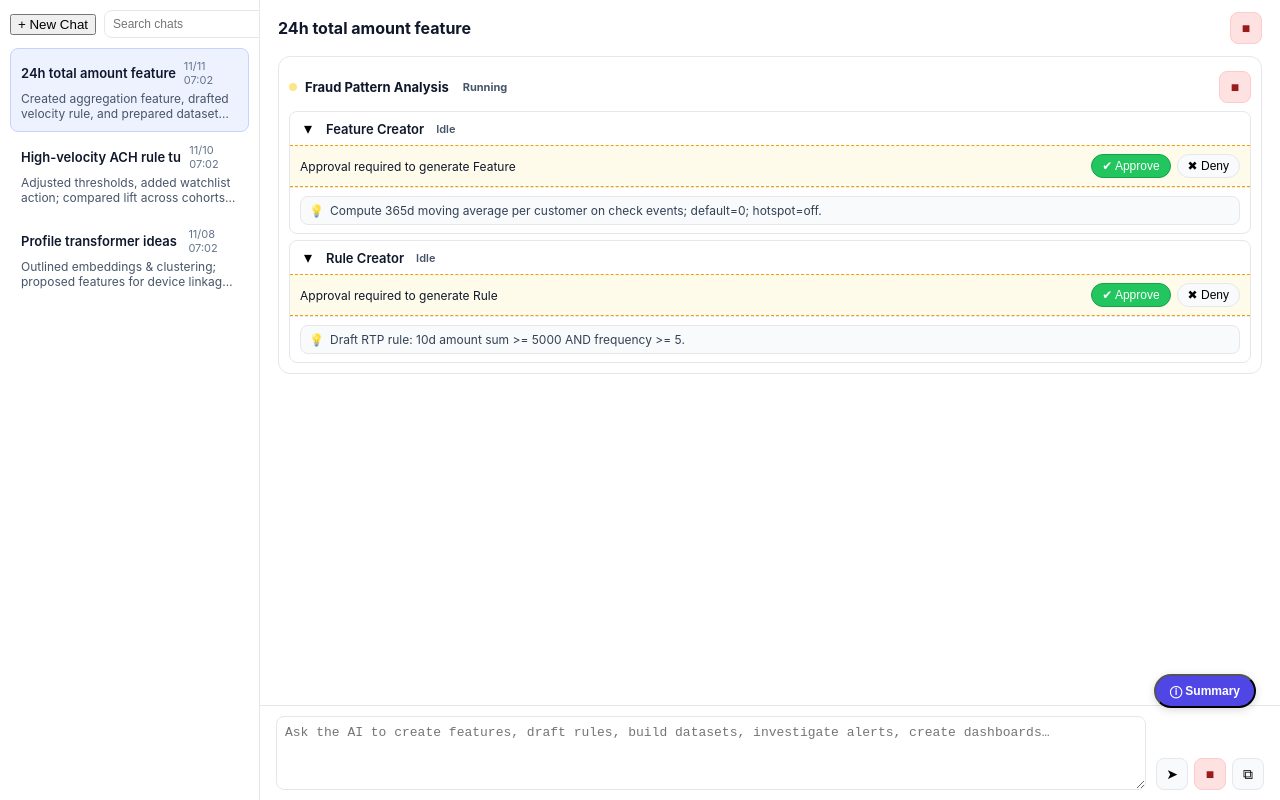
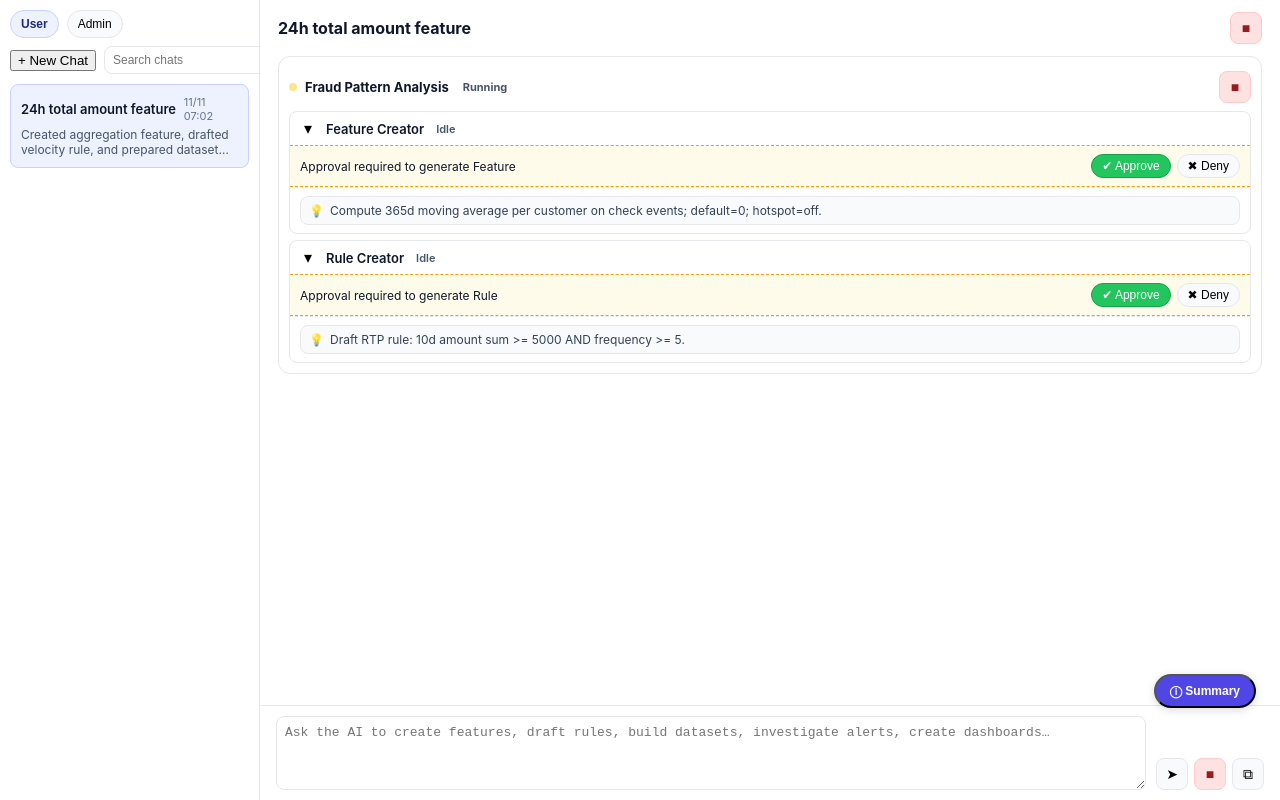
Before and after one commit to datavisorjeremychen/chat_UI_new, an Angular app: page / in a window 1280 px wide. Built offline with nearby package versions, Linux system fonts and the light colour scheme.

Commit message:
Update chat-workbench.component.ts

```diff
--- a/src/app/chat-workbench.component.ts
+++ b/src/app/chat-workbench.component.ts
@@ -5,6 +5,7 @@ import { FormsModule } from '@angular/forms';
 type Kind = 'feature' | 'rule' | 'dataset' | 'analysis' | 'workflow' | 'other';
 type AgentStatus = 'Running' | 'Completed' | 'Stopped' | 'Idle';
 type EntityStatus = 'Accepted' | 'Pending' | 'Expired';
+type ViewMode = 'user' | 'admin';
 
 interface ChatSummaryItem {
   id: string;
@@ -62,6 +63,8 @@ interface ChatItem {
   summary: string;
   updatedAt: Date;
   pendingCount?: number;
+  ownerId: string;
+  ownerName: string;
 }
 
 @Component({
@@ -72,12 +75,22 @@ interface ChatItem {
   <div class="app-shell" [class.preview-open]="previewOpen">
     <!-- LEFT: History -->
     <aside class="left-rail">
+      <!-- Tabs -->
+      <div class="tabs">
+        <button class="tab" [class.active]="viewMode==='user'" (click)="setViewMode('user')">User</button>
+        <button class="tab" [class.active]="viewMode==='admin'" [disabled]="!isAdmin" (click)="setViewMode('admin')">
+          Admin
+          <span *ngIf="!isAdmin" class="tab-lock" title="You are not authorized">🔒</span>
+        </button>
+      </div>
+
       <div class="left-rail-header">
-        <button class="btn btn-primary" (click)="newChat()">+ New Chat</button>
+        <button class="btn btn-primary" *ngIf="viewMode==='user'" (click)="newChat()">+ New Chat</button>
         <div class="search-wrap">
           <input [(ngModel)]="historySearch" (input)="filterHistory()" placeholder="Search chats" />
         </div>
       </div>
+
       <div class="history-list">
         <div *ngFor="let c of filteredHistory"
              class="history-item"
@@ -95,6 +108,14 @@ interface ChatItem {
             <div class="timestamp">{{ c.updatedAt | date:'MM/dd HH:mm' }}</div>
           </div>
           <div class="summary-line" [title]="c.summary">{{ c.summary }}</div>
+          <div class="owner-line" *ngIf="viewMode==='admin'">
+            <span class="owner-chip">👤 {{ c.ownerName }}</span>
+          </div>
+        </div>
+
+        <div *ngIf="!filteredHistory.length" class="empty-hint">
+          <div *ngIf="viewMode==='user'">No chats yet. Click <b>+ New Chat</b> to start.</div>
+          <div *ngIf="viewMode==='admin'">No team chats found.</div>
         </div>
       </div>
     </aside>
@@ -234,9 +255,7 @@ interface ChatItem {
                 </div>
               </div>
 
-              <!-- FOLLOW-UP COMPOSER (new):
-                   If user stopped this sub-agent OR denied its last request,
-                   allow more prompt to refine and retry this sub-agent only. -->
+              <!-- FOLLOW-UP COMPOSER -->
               <div class="followup-wrap" *ngIf="canFollowUp(sa)">
                 <textarea [(ngModel)]="sa.userPrompt"
                           rows="2"
@@ -333,6 +352,12 @@ interface ChatItem {
 
     /* Left rail */
     .left-rail { border-right:1px solid #e5e7eb; padding:10px; overflow:hidden; display:flex; flex-direction:column; background:#fff; }
+    .tabs { display:flex; gap:8px; margin-bottom:8px; }
+    .tab { flex:0 0 auto; border:1px solid #e5e7eb; background:#f8fafc; border-radius:999px; padding:6px 10px; font-size:12px; cursor:pointer; }
+    .tab.active { background:#eef2ff; border-color:#c7d2fe; color:#1f2a7a; font-weight:600; }
+    .tab[disabled] { opacity:.5; cursor:not-allowed; }
+    .tab-lock { margin-left:6px; }
+
     .left-rail-header { display:flex; gap:8px; align-items:center; }
     .search-wrap { flex:1; }
     .search-wrap input { width:100%; padding:6px 8px; border:1px solid #e5e7eb; border-radius:8px; font-size:12px; }
@@ -345,6 +370,8 @@ interface ChatItem {
     .pending-badge { display:inline-flex; align-items:center; justify-content:center; min-width:18px; height:18px; padding:0 5px; font-size:11px; font-weight:700; color:#fff; background:#ef4444; border-radius:12px; line-height:1; }
     .timestamp { font-size:11px; color:#64748b; margin-left:auto; }
     .summary-line { margin-top:4px; font-size:12px; color:#475569; line-height:1.25; height:2.5em; overflow:hidden; display:-webkit-box; -webkit-line-clamp:2; -webkit-box-orient: vertical; }
+    .owner-line { margin-top:6px; }
+    .owner-chip { font-size:11px; background:#f1f5f9; border:1px solid #e5e7eb; padding:2px 8px; border-radius:999px; color:#334155; }
 
     /* Preview & DV styling */
     .preview-pane { border-right:1px solid #e5e7eb; background:#fafafa; padding:12px; overflow:auto; }
@@ -459,14 +486,21 @@ interface ChatItem {
   `]
 })
 export class ChatWorkbenchComponent {
+  /* auth + view mode */
+  currentUserId = 'u_self';
+  currentUserName = 'You';
+  isAdmin = true; // flip to false to test non-admin
+  viewMode: ViewMode = 'user';
+
   /* left rail */
   historySearch = '';
+
   history: ChatItem[] = [
-    { id: 'c1', title: '24h total amount feature', summary: 'Created aggregation feature, drafted velocity rule, and prepared dataset sample for QA and backtesting insights.', updatedAt: new Date() },
-    { id: 'c2', title: 'High-velocity ACH rule tuning', summary: 'Adjusted thresholds, added watchlist action; compared lift across cohorts and performed cross-validation on last 30 days.', updatedAt: new Date(Date.now() - 86400000), pendingCount: 0 },
-    { id: 'c3', title: 'Profile transformer ideas', summary: 'Outlined embeddings & clustering; proposed features for device linkage and time-of-day anomalies with ablations.', updatedAt: new Date(Date.now() - 3*86400000), pendingCount: 2 },
+    { id: 'c1', title: '24h total amount feature', summary: 'Created aggregation feature, drafted velocity rule, and prepared dataset sample for QA and backtesting insights.', updatedAt: new Date(), ownerId: 'u_self', ownerName: 'You' },
+    { id: 'c2', title: 'High-velocity ACH rule tuning', summary: 'Adjusted thresholds, added watchlist action; compared lift across cohorts and performed cross-validation on last 30 days.', updatedAt: new Date(Date.now() - 86400000), pendingCount: 0, ownerId: 'u_alex', ownerName: 'Alex Chen' },
+    { id: 'c3', title: 'Profile transformer ideas', summary: 'Outlined embeddings & clustering; proposed features for device linkage and time-of-day anomalies with ablations.', updatedAt: new Date(Date.now() - 3*86400000), pendingCount: 2, ownerId: 'u_mei', ownerName: 'Mei Li' },
   ];
-  filteredHistory: ChatItem[] = [...this.history];
+  filteredHistory: ChatItem[] = [];
   activeChatId = 'c1';
   get activeChat(): ChatItem | undefined { return this.history.find(h => h.id === this.activeChatId); }
 
@@ -530,23 +564,58 @@ export class ChatWorkbenchComponent {
     { id: 's1', label: 'Started: Fraud Pattern Analysis', kind: 'analysis', anchorId: 'anchor-r1', time: new Date() }
   ];
 
+  constructor() {
+    this.computeFilteredHistory();
+    if (!this.filteredHistory.find(c => c.id === this.activeChatId)) {
+      this.activeChatId = this.filteredHistory[0]?.id ?? '';
+    }
+  }
+
+  /* tabs */
+  setViewMode(mode: ViewMode) {
+    if (mode === 'admin' && !this.isAdmin) return;
+    this.viewMode = mode;
+    this.computeFilteredHistory();
+    // ensure active chat is visible
+    if (!this.filteredHistory.find(c => c.id === this.activeChatId)) {
+      this.activeChatId = this.filteredHistory[0]?.id ?? '';
+    }
+  }
+
   /* history */
-  filterHistory() {
-    const q = this.historySearch.toLowerCase();
-    this.filteredHistory = this.history.filter(h => (h.title + ' ' + h.summary).toLowerCase().includes(q));
+  filterHistory() { this.computeFilteredHistory(); }
+  private computeFilteredHistory() {
+    const q = this.historySearch.toLowerCase().trim();
+    const scope = this.viewMode === 'user'
+      ? this.history.filter(h => h.ownerId === this.currentUserId)
+      : this.history; // admin sees all
+    this.filteredHistory = scope.filter(h => {
+      const hay = (h.title + ' ' + h.summary + ' ' + h.ownerName).toLowerCase();
+      return !q || hay.includes(q);
+    }).sort((a,b) => +b.updatedAt - +a.updatedAt);
   }
+
   selectChat(id: string) { this.activeChatId = id; }
+
   newChat() {
     const id = 'c' + (this.history.length + 1);
     const item: ChatItem = {
-      id, title: 'New Chat',
+      id,
+      title: 'New Chat',
       summary: 'Kicked off a fresh orchestration to create features, rules, and datasets for investigation.',
-      updatedAt: new Date(), pendingCount: 1
+      updatedAt: new Date(),
+      pendingCount: 1,
+      ownerId: this.currentUserId,
+      ownerName: this.currentUserName
     };
-    this.history.unshift(item); this.filteredHistory = [...this.history]; this.activeChatId = id;
+    this.history.unshift(item);
+    this.computeFilteredHistory();
+    this.activeChatId = id;
   }
+
   getPendingCountForChat(chat: ChatItem): number {
     if (chat.id !== this.activeChatId) return chat.pendingCount || 0;
+    // Active chat: compute live pending count
     return this.allEntities().filter(e => !e.saved && !e.expired).length;
   }
 
@@ -574,10 +643,13 @@ export class ChatWorkbenchComponent {
   copyPrompt() { const text = this.prompt || ''; navigator.clipboard?.writeText(text).catch(() => {}); }
 
   /* preview */
+  previewOpen = false;
+  previewEntity?: Entity;
   openPreview(e: Entity) { this.previewEntity = e; this.previewOpen = true; }
   closePreview() { this.previewOpen = false; this.previewEntity = undefined; }
 
   /* summary drawer */
+  showSummary = false;
   toggleSummary(next?: boolean) { this.showSummary = typeof next === 'boolean' ? next : !this.showSummary; }
   scrollToAnchor(anchorId: string) { const el = document.getElementById(anchorId); if (el) el.scrollIntoView({ behavior: 'smooth', block: 'start' }); }
   getSummaryStatus(s: ChatSummaryItem): EntityStatus {
@@ -618,7 +690,7 @@ export class ChatWorkbenchComponent {
           id: 'sum-' + sa.id, label: 'Feature generated: AverageCheckAmount365', kind: 'feature',
           anchorId: run.anchorId, createdEntityId: sa.generatedEntities[0].id, status: 'Pending', time: new Date()
         });
-        setTimeout(() => { sa.status = 'Completed'; this.maybeRevealNext(run, sa); this.updatePendingBadge(); }, 400);
+        setTimeout(() => { sa.status = 'Completed'; this.maybeRevealNext(run, sa); this.updatePendingBadge(); this.bumpActiveChatTimestamp(); }, 400);
       } else if (sa.name.toLowerCase().includes('rule creator')) {
         sa.response = 'Drafted rule: RTP Outgoing Amount & Frequency (10d)';
         sa.generatedEntities = [{
@@ -635,11 +707,13 @@ export class ChatWorkbenchComponent {
         sa.status = 'Completed';
         this.maybeRevealNext(run, sa);
         this.updatePendingBadge();
+        this.bumpActiveChatTimestamp();
       } else if (sa.name.toLowerCase().includes('rule test')) {
         sa.response = 'Backtest complete: precision=0.42, recall=0.68, lift=1.9x vs. baseline.';
         sa.generatedEntities = [];
         sa.status = 'Completed';
         this.updatePendingBadge();
+        this.bumpActiveChatTimestamp();
       }
     }, 500);
   }
@@ -672,7 +746,7 @@ export class ChatWorkbenchComponent {
     sa.expanded = true;
     sa.revealed = true;
 
-    // Log in summary
+    // Log in summary & update timestamps/badges
     this.summary.unshift({
       id: 'fu-' + sa.id + '-' + Date.now(),
       label: `User follow-up to ${sa.name}`,
@@ -680,6 +754,8 @@ export class ChatWorkbenchComponent {
       anchorId: run.anchorId,
       time: new Date()
     });
+    this.bumpActiveChatTimestamp();
+    this.updatePendingBadge();
   }
 
   /* Sequential reveal:
@@ -745,6 +821,10 @@ export class ChatWorkbenchComponent {
     const active = this.history.find(h => h.id === this.activeChatId);
     if (active) active.pendingCount = this.allEntities().filter(x => !x.saved && !x.expired).length;
   }
+  private bumpActiveChatTimestamp() {
+    const active = this.history.find(h => h.id === this.activeChatId);
+    if (active) { active.updatedAt = new Date(); this.computeFilteredHistory(); }
+  }
   private findEntityById(id: string): Entity | undefined {
     for (const r of this.runs) for (const sa of r.subAgents) {
       const found = (sa.generatedEntities || []).find(e => e.id === id);
```
